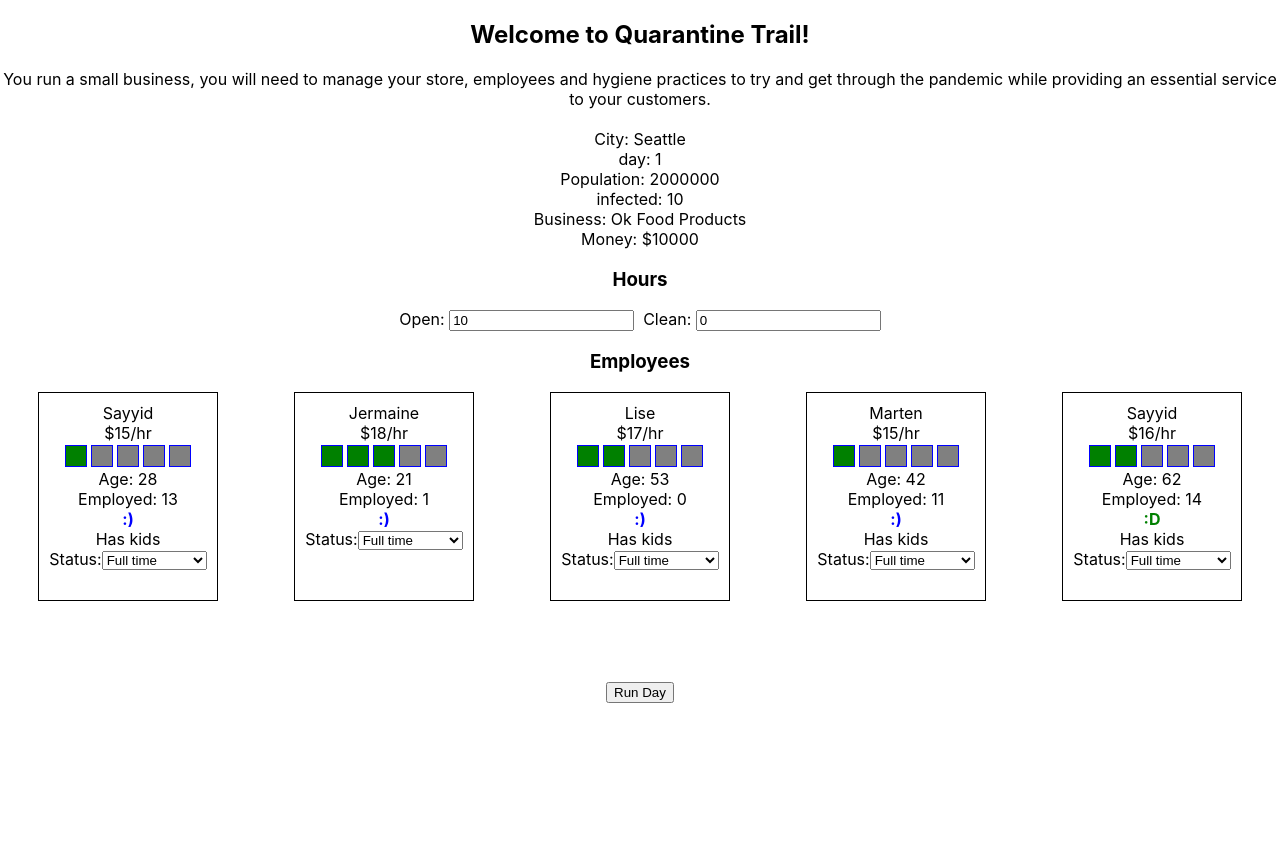
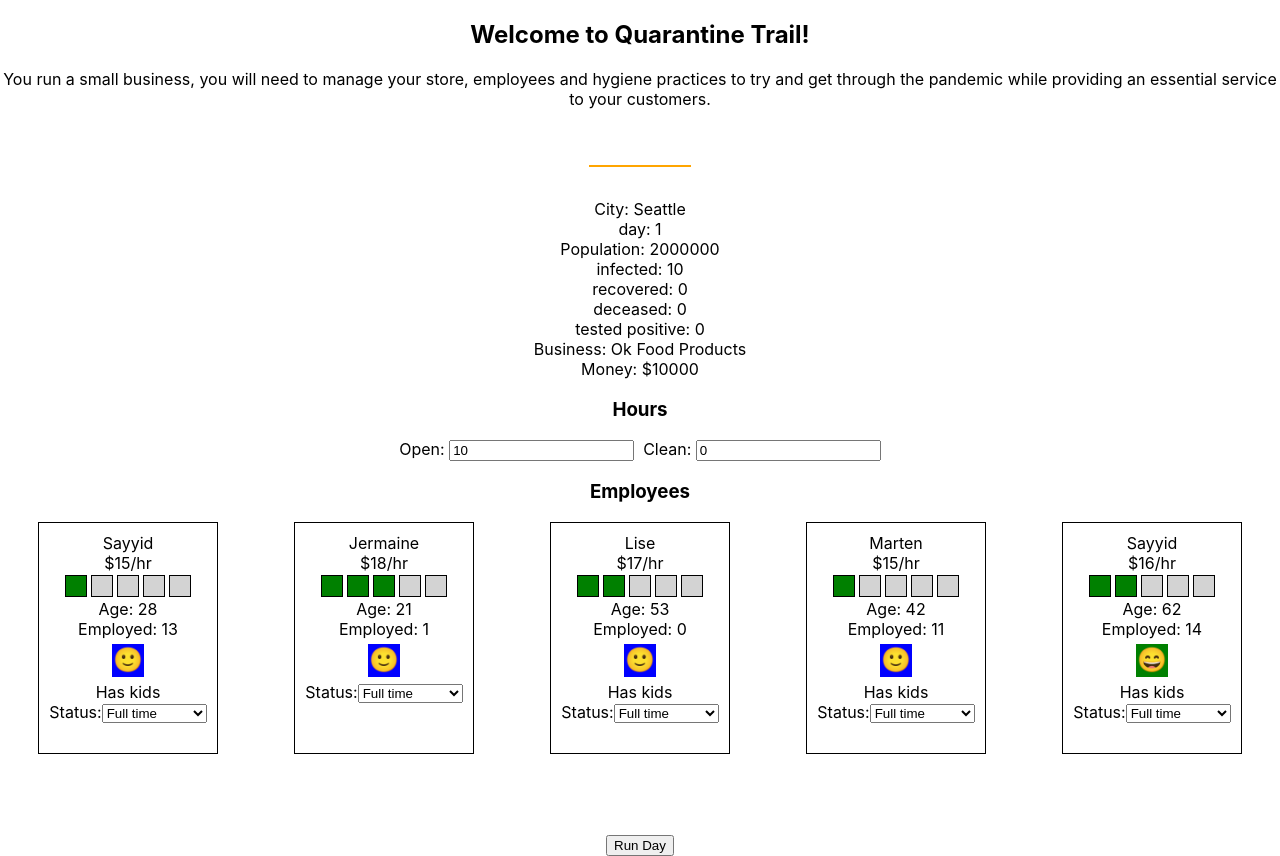
Before and after one commit to Macflash/quarantine-trail, a React (Create React App) app: page / in a window 1280 px wide. Both pictures are taken after a click on the button "Start!". Before the commit the page ends 800 px from the top, so only its background shows below. Built offline with nearby package versions, Linux system fonts and the light colour scheme.

Commit message:
Add trend bar

```diff
--- a/src/App.tsx
+++ b/src/App.tsx
@@ -1,14 +1,14 @@
 import React from 'react';
 import './App.css';
 import { StartGame } from './views/startGame';
-import { Business, BusinessView } from './views/business';
-import { City, CityView } from './views/city';
-import { Employee } from './views/employee';
-import { PickRandom, InRange } from './utils';
+import { Business, BusinessView, advanceBusiness } from './views/business';
+import { City, CityView, AdvanceCity } from './views/city';
+import { useHistory } from './utils';
+import { BarDisplay } from './components/barDisplay';
 
 
 function App() {
-  const spreadChance = .005;
+  const [infected, addInfected] = useHistory([0]);
   const [business, setBusiness] = React.useState<Business | null>(null)
   const [city, setCity] = React.useState<City>({
     name: "Seattle",
@@ -23,79 +23,13 @@ function App() {
   });
 
   const advanceDay = () => {
-    // city spread
-    const newInfections = city.infected * spreadChance * city.interaction;
-    const newRecovered = city.infected / 18 + 1; // 14 days to recover...
-    const newDeceased = city.infected * .05 / 18 + 1; // 6% die?
+    const newCity = AdvanceCity(city)
+    setCity(newCity);
+    addInfected(newCity.testedPositive);
 
-    setCity({
-      ...city,
-      infected: city.infected + newInfections - newRecovered - newDeceased,
-      deceased: city.deceased + newDeceased,
-      recovered: city.recovered + newRecovered,
-      day: city.day + 1,
-    })
-
-    // business spend
     if (business) {
-      const customers = InRange(50, 400);
-      let volume = "normal";
-      if (customers > 250) {
-        volume = "busy";
-      }
-      if (customers > 330) {
-        volume = "very busy";
-      }
-      if (customers < 150) {
-        volume = "quiet";
-      }
-      console.log(`today was a ${volume} day with ${customers} customers`);
-
-      const staffHours: number = business.employees.map(e => e.status).map(s => {
-        switch (s) {
-          case "fulltime":
-            return 1;
-          case "parttime":
-            return .5;
-          default:
-            return 0;
-        }
-      }).reduce((p, v) => p + v as any);
-
-      const openHours = staffHours * business.openHours;
-      const cleanHours = staffHours * business.cleanHours;
-
-      const staffRatio = customers / openHours;
-      const cleanRatio = customers / cleanHours;
-
-      const employees = [...business.employees];
-      // compare staffing to customers
-      console.log("staff ratio", staffRatio);
-      console.log("clean ratio", cleanRatio);
-
-      if (staffRatio > 8) {
-        console.log("You were very understaffed today");
-        //todo lower staff morale
-        employees.forEach(e => e.morale -= 10);
-
-      }
-      else if (staffRatio > 5) {
-        console.log("You were understaffed today");
-        employees.forEach(e => e.morale -= 5);
-       }
-
-      if (cleanRatio < 10) { console.log("your store looks very clean") }
-
-      // compare cleaning to customers
-
-      setBusiness({
-        ...business,
-        money: business.money - business.employees.map(e => e.pay).reduce((p, v) => p + (v * 8)),
-        employees: employees.map(e => ({ ...e, hasVirus: e.hasVirus || Math.random() < (business.customerLimit || customers) * city.infected / city.population } as Employee)),
-      });
+      setBusiness(advanceBusiness(business, city));
     }
-
-    // business make
   }
 
 
@@ -105,7 +39,11 @@ function App() {
       You run a small business, you will need to manage your store, employees and hygiene practices to try and get through the pandemic while providing an essential service to your customers.
 
       <br />
+
+      <BarDisplay values={infected} />
+
       <br />
+
       {city != null && business != null ? <CityView c={city} /> : null}
       {business == null ? <StartGame onCreate={setBusiness} /> : <BusinessView b={business} setBusiness={setBusiness} />}
 
--- /dev/null
+++ b/src/components/barDisplay.tsx
@@ -0,0 +1,20 @@
+
+import React from 'react';
+
+export const BarBlock: React.FC<{ value: number, max: number, color?: string }> = props => {
+    return <div title={props.value +""} style={{ flex: "auto", border: `1px solid ${props.color || "orange"}`, backgroundColor: props.color || "orange", height: `${100 * props.value / props.max}%`, minWidth: 2, maxWidth: 100, margin: 2 }}></div>
+}
+
+export const BarDisplay: React.FC<{ values: number[], fillColor?: string }> = props => {
+    const { values, fillColor = "green" } = props;
+
+    let max = 0;
+    values.forEach(v => max = Math.max(v, max));
+
+    const c = [];
+    for (let i = 0; i < props.values.length; i++) {
+        c.push(<BarBlock key={i} value={values[i]} max={max} />)
+    }
+
+    return <div style={{ display: "flex", flexDirection: "row", height: 50, alignItems: "flex-end", justifyContent: "center", margin: 10 }}>{c}</div>
+}
--- /dev/null
+++ b/src/components/scaleDisplay.tsx
@@ -0,0 +1,19 @@
+
+import React from 'react';
+
+export const ScaleBlock: React.FC<{ color: string }> = props => {
+    return <div style={{ border: "1px solid black", backgroundColor: props.color, height: 20, width: 20, margin: 2 }}></div>
+}
+
+
+export const ScaleRange: React.FC<{ value: number, min?: number, max?: number, stops?: number, fillColor?: string }> = props => {
+    const { value, min = 0, max = 100, stops = 5, fillColor = "green" } = props;
+
+    const c = [];
+    for (let i = 0; i < stops; i++) {
+        let x = min + i * (max - min) / stops;
+        c.push(<ScaleBlock key={i} color={x < value ? fillColor : "lightgrey"} />)
+    }
+
+    return <div style={{ display: "flex", flexDirection: "row", justifyContent: "center" }}>{c}</div>
+}
--- a/src/utils.tsx
+++ b/src/utils.tsx
@@ -8,5 +8,23 @@ export function PickRandom<T>(input: T[]) {
     return input[InRange(0, input.length - 1)];
 }
 
+export function ConstrainRange(value: number, min: number, max: number): number {
+    return Math.min(Math.max(value, min), max);
+}
+
+export function ParseConstrainRange(value: string, min: number, max: number): number {
+    return ConstrainRange(parseFloat(value), min, max);
+}
+
 export type Setter<T> = (newV: T) => void;
 export type ArraySetter<T> = (newV: T, index: number) => void;
+
+
+export function useHistory<T>(initial: T[] = []): [T[], Setter<T>] {
+    const [history, setHistory] = React.useState(initial);
+    const add = React.useCallback((newValue: T) => {
+        setHistory([...history, newValue]);
+    }, [history, setHistory]);
+
+    return [history, add];
+}
--- a/src/views/business.tsx
+++ b/src/views/business.tsx
@@ -1,6 +1,7 @@
 import React from 'react';
-import { Employee, EmployeeView } from './employee';
-import { Setter } from '../utils';
+import { Employee, EmployeeView, advanceEmployee } from './employee';
+import { Setter, ParseConstrainRange, InRange } from '../utils';
+import { City } from './city';
 
 export type BusinessType = "grocery";
 
@@ -17,16 +18,16 @@ export interface Business {
 }
 
 export const BusinessView: React.FC<{ b: Business, setBusiness?: Setter<Business> }> = props => {
-    const { b } = props;
+    const { b, setBusiness } = props;
     return <div>
         <div>Business: {b.name}</div>
         <div>Money: ${b.money}</div>
 
         <div>
             <h3>Hours</h3>
-            Open: <input value={b.openHours} type="number" />
+            Open: <input value={b.openHours} type="number" onChange={ev=> setBusiness?.({...b, openHours: ParseConstrainRange(ev.target.value, 0, 24 - b.cleanHours) })} />
             &nbsp;
-            Clean: <input value={b.cleanHours} type="number" />
+            Clean: <input value={b.cleanHours} type="number" onChange={ev=>setBusiness?.({...b, cleanHours: ParseConstrainRange(ev.target.value, 0, 24 - b.openHours) })} />
         </div>
 
         <div>
@@ -34,6 +35,7 @@ export const BusinessView: React.FC<{ b: Business, setBusiness?: Setter<Business
             <div style={{ display: "flex", flexDirection: "row", justifyContent: "space-around" }}>
                 {b.employees.map((e, i) =>
                     <EmployeeView
+                        key={i}
                         e={e}
                         i={i}
                         setEmployee={props.setBusiness ? (newE, i) => {
@@ -48,3 +50,63 @@ export const BusinessView: React.FC<{ b: Business, setBusiness?: Setter<Business
         <br />
     </div>;
 }
+
+
+export function advanceBusiness(b: Business, c: City): Business {
+    const newBusiness = {...b};
+    const customers = InRange(50, 400);
+    let volume = "normal";
+    if (customers > 250) {
+      volume = "busy";
+    }
+    if (customers > 330) {
+      volume = "very busy";
+    }
+    if (customers < 150) {
+      volume = "quiet";
+    }
+    console.log(`today was a ${volume} day with ${customers} customers`);
+
+    const staffHours: number = b.employees.map(e => e.status).map(s => {
+      switch (s) {
+        case "fulltime":
+          return 1;
+        case "parttime":
+          return .5;
+        default:
+          return 0;
+      }
+    }).reduce((p, v) => p + v as any);
+
+    const openHours = staffHours * b.openHours;
+    const cleanHours = staffHours * b.cleanHours;
+
+    const staffRatio = customers / openHours;
+    const cleanRatio = customers / cleanHours;
+
+    const employees = [...b.employees];
+    // compare staffing to customers
+    console.log("staff ratio", staffRatio);
+    console.log("clean ratio", cleanRatio);
+
+    if (staffRatio > 8) {
+      console.log("You were very understaffed today");
+      //todo lower staff morale
+      employees.forEach(e => e.morale -= 10);
+
+    }
+    else if (staffRatio > 5) {
+      console.log("You were understaffed today");
+      employees.forEach(e => e.morale -= 5);
+    }
+
+    if (cleanRatio < 10) { console.log("your store looks very clean") }
+
+    // compare cleaning to customers
+
+    newBusiness.money -= b.employees.map(e => e.pay).reduce((p, v) => p + (v * (b.openHours + b.cleanHours)));
+    newBusiness.employees = employees.map(e => ({ ...e, hasVirus: e.hasVirus || Math.random() < (b.customerLimit || customers) * c.infected / c.population } as Employee));
+    newBusiness.employees = newBusiness.employees.map(e => advanceEmployee(e, b, c));
+
+    return newBusiness;
+}
--- a/src/views/city.tsx
+++ b/src/views/city.tsx
@@ -1,4 +1,5 @@
 import React from 'react';
+import { InRange } from '../utils';
 
 export interface City {
   day: number;
@@ -20,5 +21,27 @@ export const CityView: React.FC<{ c: City }> = props => {
     <div>day: {c.day}</div>
     <div>Population: {c.population}</div>
     <div>infected: {c.infected}</div>
+    <div>recovered: {c.recovered}</div>
+    <div>deceased: {c.deceased}</div>
+    <div>tested positive: {c.deceased}</div>
   </div>
 }
+
+export function AdvanceCity(c: City): City {
+  const spreadChance = .005;
+
+  const newCity = { ...c };
+
+  // city spread
+  const newInfections = Math.floor(c.infected * spreadChance * c.interaction);
+  const newRecovered = Math.floor(c.infected / 18 + 1); // 14 days to recover...
+  const newDeceased = Math.floor(c.infected * .05 / 18 + 1); // 6% die?
+
+  newCity.infected += newInfections - newRecovered - newDeceased;
+  newCity.deceased += newDeceased;
+  newCity.recovered += newRecovered;
+  newCity.testedPositive += InRange(.1 * newInfections, .5 *newInfections);
+  newCity.day++;
+
+  return newCity;
+}
--- a/src/views/employee.tsx
+++ b/src/views/employee.tsx
@@ -1,6 +1,9 @@
 
 import React from 'react';
 import { PickRandom, InRange, ArraySetter } from '../utils';
+import { ScaleRange } from '../components/scaleDisplay';
+import { Business } from './business';
+import { City } from './city';
 
 export type EmploymentStatus = "fulltime" | "parttime" | "paidleave" | "unpaidleave" | "fired" | "quit";
 
@@ -46,43 +49,38 @@ export function CreateEmployees(n: number): Employee[] {
     return result;
 }
 
-const ScaleBlock: React.FC<{ color: string}> = props => {
-    return <div style={{border: "1px solid blue", backgroundColor: props.color, height:20, width: 20, margin: 2}}></div>
-}
 const Pay: React.FC<{ e: Employee }> = props => {
     const p = props.e.pay;
-    const min = 13;
-    const max = 25;
-    const stops = 5;
-
-    const c = [];
-    for(let i =0;i<stops;i++){
-        let x = min + i * (max - min) / stops;
-        c.push(<ScaleBlock color={x < p ? "green" : "grey"} />)
-    }
-
-    return <div style={{display: "flex", flexDirection: "row", justifyContent: "center"}}>{c}</div>
+    return <ScaleRange value={p} min={13} max={25} />
 }
 
 const Morale: React.FC<{ e: Employee }> = props => {
     const m = props.e.morale;
     let color = "unset";
     let s = "?";
-    if (m > 90) { s = ":D"; color = "green" }
-    else if (m > 80) { s = ":)"; color = "blue" }
-    else if (m > 80) { s = ":)"; }
-    else if (m > 70) { s = ":/"; }
-    else if (m > 60) { s = ":("; color = "orange" }
-    else if (m > 50) { s = ">:("; color = "red"; }
-    else if (m <= 50) { s = ">:O !!"; color = "red"; }
+    if (m > 90) { s = "😄"; color = "green" }
+    else if (m > 80) { s = "🙂"; color = "blue" }
+    else if (m > 70) { s = "😐"; color = "lightblue" }
+    else if (m > 60) { s = "😕"; color = "yellow" }
+    else if (m > 50) { s = "😟"; color = "tan"; }
+    else if (m > 40) { s = "😣"; color = "orange"; }
+    else if (m > 30) { s = "😠"; color = "red" }
+    else if (m <= 30) { s = "🤬"; color = "black"; }
 
+    if (props.e.isSick) {
+        s = "🤒";
+    }
 
-    return <b style={{ color }}>{s}</b>
+    if (props.e.hasVirus) {
+        s = "😷";
+    }
+
+    return <span style={{ display: "inline-block", fontSize: "24px", backgroundColor: color, padding: 1, paddingBottom: 3, margin: 5 }}>{s}</span>
 }
 
 export const EmployeeView: React.FC<{ e: Employee, i: number, setEmployee?: ArraySetter<Employee> }> = props => {
-    const { e } = props;
-    return <div style={{ border: "1px solid black", padding: 10 }} key={props.i}>
+    const { e, i, setEmployee } = props;
+    return <div style={{ border: "1px solid black", padding: 10 }} key={i}>
 
 
         <div>{e.name}</div>
@@ -94,6 +92,7 @@ export const EmployeeView: React.FC<{ e: Employee, i: number, setEmployee?: Arra
         <div><Morale e={e} /></div>
 
         {e.hasKids && <div>Has kids</div>}
+        {(e.isSick || e.hasVirus) && <div style={{ fontWeight: 800 }}>Is Sick</div>}
         {e.hasVirus && <div style={{ color: "red", fontWeight: 800 }}>Has Virus</div>}
 
 
@@ -101,14 +100,15 @@ export const EmployeeView: React.FC<{ e: Employee, i: number, setEmployee?: Arra
             Status:
             <select
                 value={e.status}
-                disabled={e.status == "fired" || !props.setEmployee}
-                onChange={ev => props.setEmployee?.({ ...props.e, status: ev.target.value as EmploymentStatus }, props.i)}
+                disabled={e.status == "fired" || e.status == "quit" || !setEmployee}
+                onChange={ev => setEmployee?.({ ...props.e, status: ev.target.value as EmploymentStatus }, props.i)}
             >
                 <option value="fulltime">Full time</option>
                 <option value="parttime">Part time</option>
                 <option value="paidleave">Paid Leave</option>
                 <option value="unpaidleave">Unpaid Leave</option>
                 <option value="fired">Fire</option>
+                <option disabled value="quit">Quit</option>
             </select>
         </label>
 
@@ -116,3 +116,12 @@ export const EmployeeView: React.FC<{ e: Employee, i: number, setEmployee?: Arra
         <br />
     </div>;
 }
+
+export function advanceEmployee(e: Employee, b: Business, c: City): Employee {
+    const newEmployee = { ...e };
+    if (newEmployee.morale < 20) {
+        newEmployee.status = "quit";
+    }
+
+    return newEmployee;
+}
```
